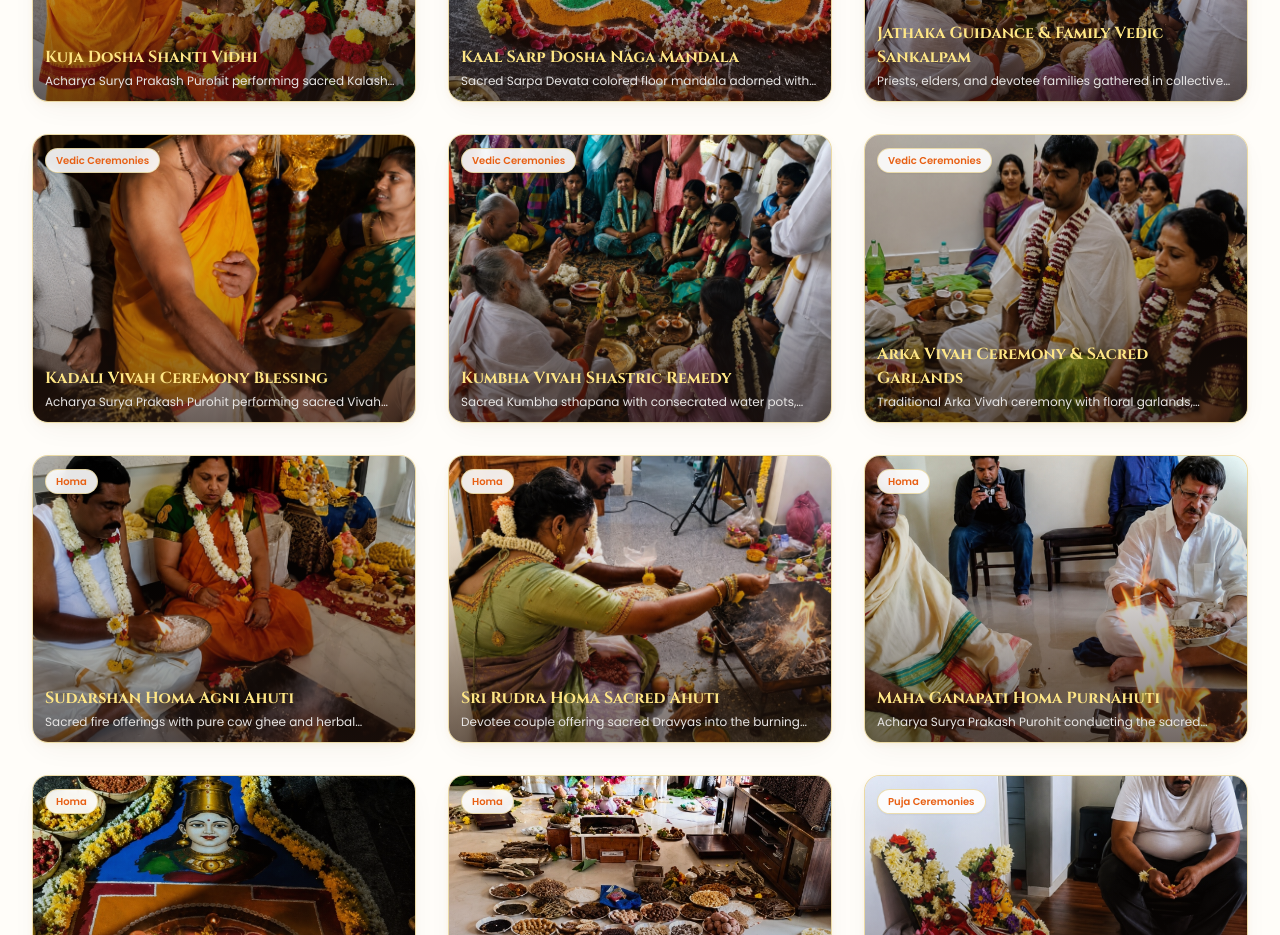
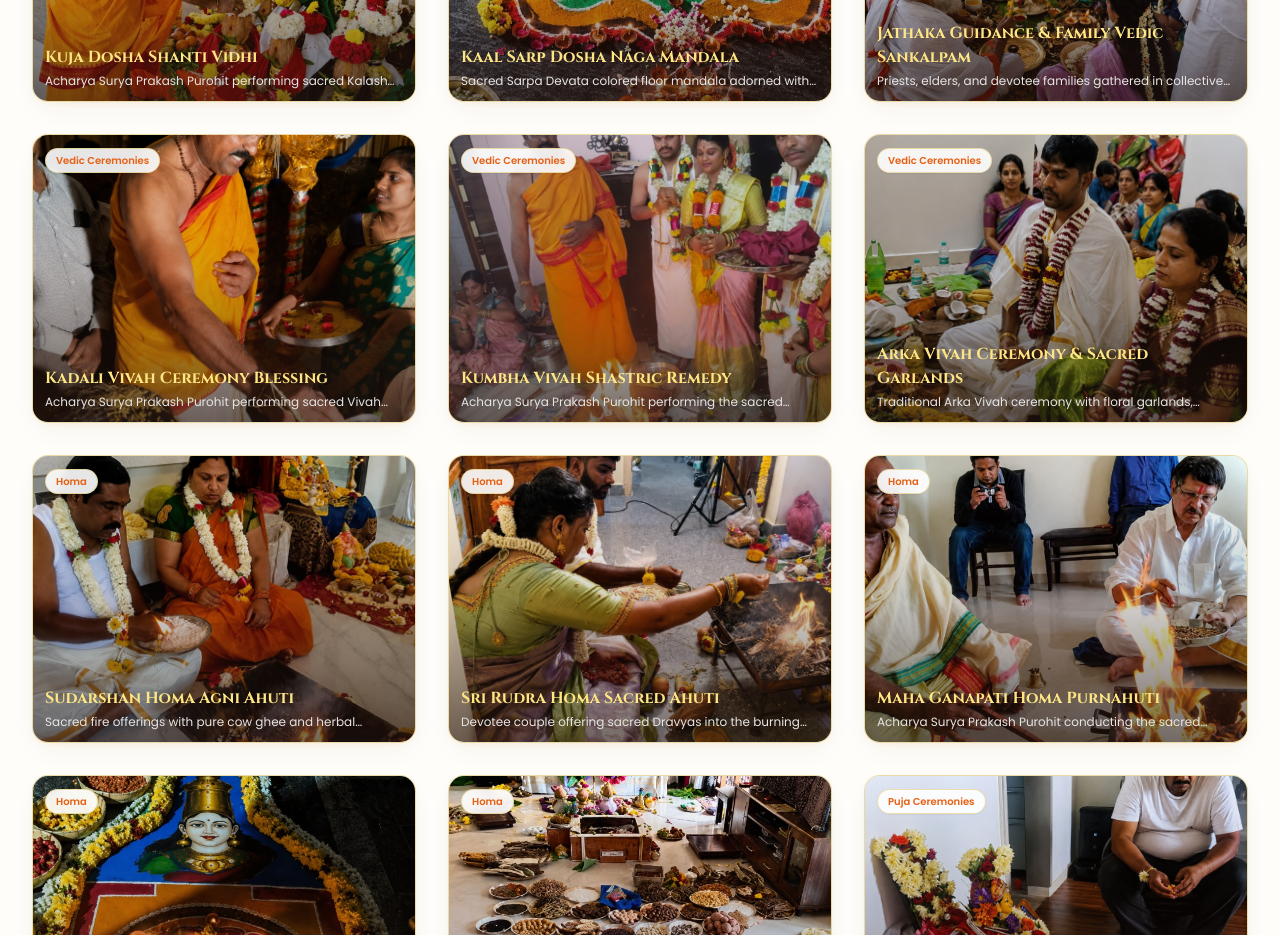
Before and after one commit to Shrikanthkk/prakash-purohit, a React (Vite) app: page /gallery in a window 1280 px wide. Shown: the part 1780-2715 px from the top of the page. Built offline with nearby package versions, Linux system fonts and the light colour scheme; a web font is replaced by a local one.

Commit message:
Update Kumbha Vivah Remedy service image with authentic wedding homa ritual photograph

```diff
--- a/src/data/galleryData.ts
+++ b/src/data/galleryData.ts
@@ -126,9 +126,9 @@ export const galleryData: GalleryItem[] = [
     id: 'gal-14',
     title: 'Kumbha Vivah Shastric Remedy',
     category: 'Vedic Ceremonies',
-    image: '/services/kumbha-vivah.jpg',
-    caption: 'Sacred Kumbha sthapana with consecrated water pots, coconuts, and traditional family prayers for marital dosha nivarana.',
-    location: 'Ashram Yagya Mandapam'
+    image: '/services/kumbha-vivah.png',
+    caption: 'Acharya Surya Prakash Purohit performing the sacred Kumbha Vivah wedding homa ritual with the couple in prayer before the holy fire.',
+    location: 'Family Mandapam Yagya Shala'
   },
   {
     id: 'gal-15',
--- a/src/data/servicesData.ts
+++ b/src/data/servicesData.ts
@@ -479,7 +479,7 @@ export const servicesData: ServiceItem[] = [
         answer: 'Individuals whose horoscope indicates double Manglik Dosha or significant planetary afflictions in 7th/8th house.'
       }
     ],
-    image: '/services/kumbha-vivah.jpg',
+    image: '/services/kumbha-vivah.png',
     priceNote: 'Starting from ₹ 6,000'
   },
   {
```
Also changed, not shown: public/services/kumbha-vivah.png (added), src/assets/services/kumbha-vivah.png (added).
